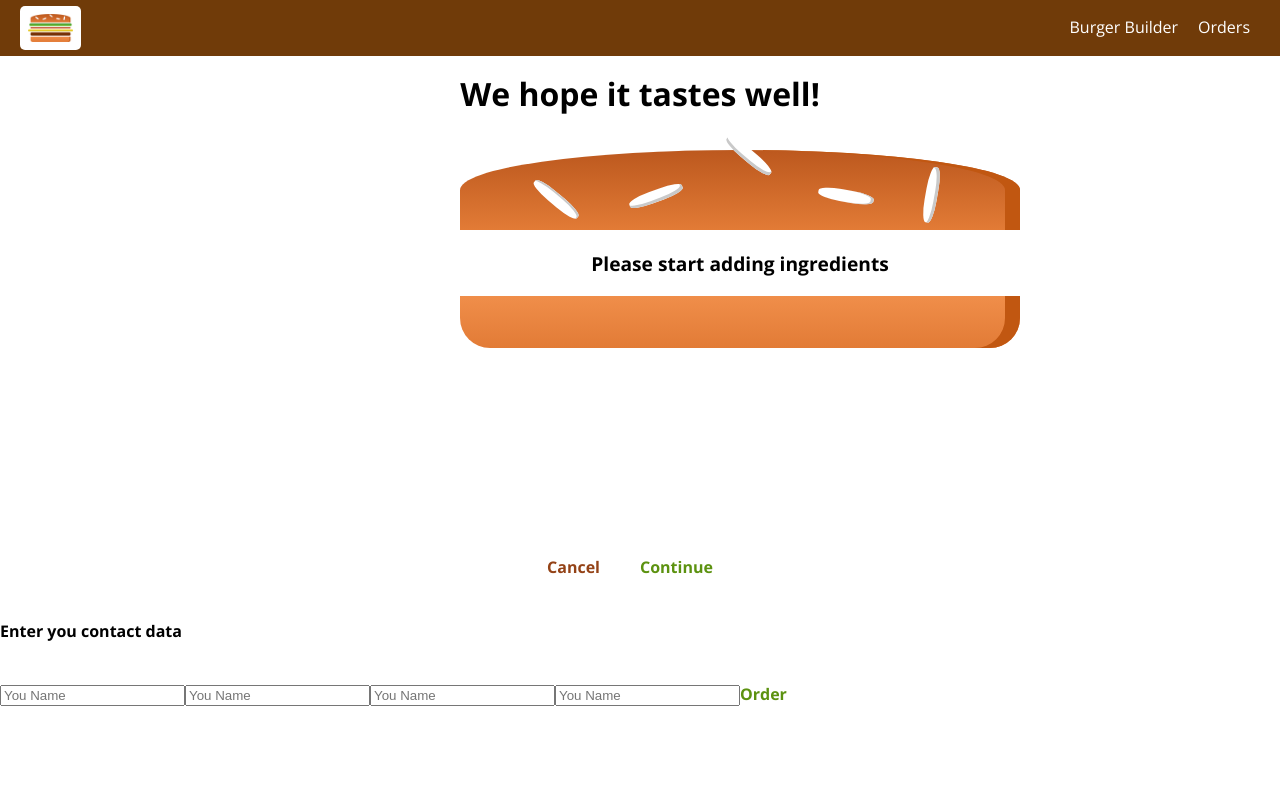
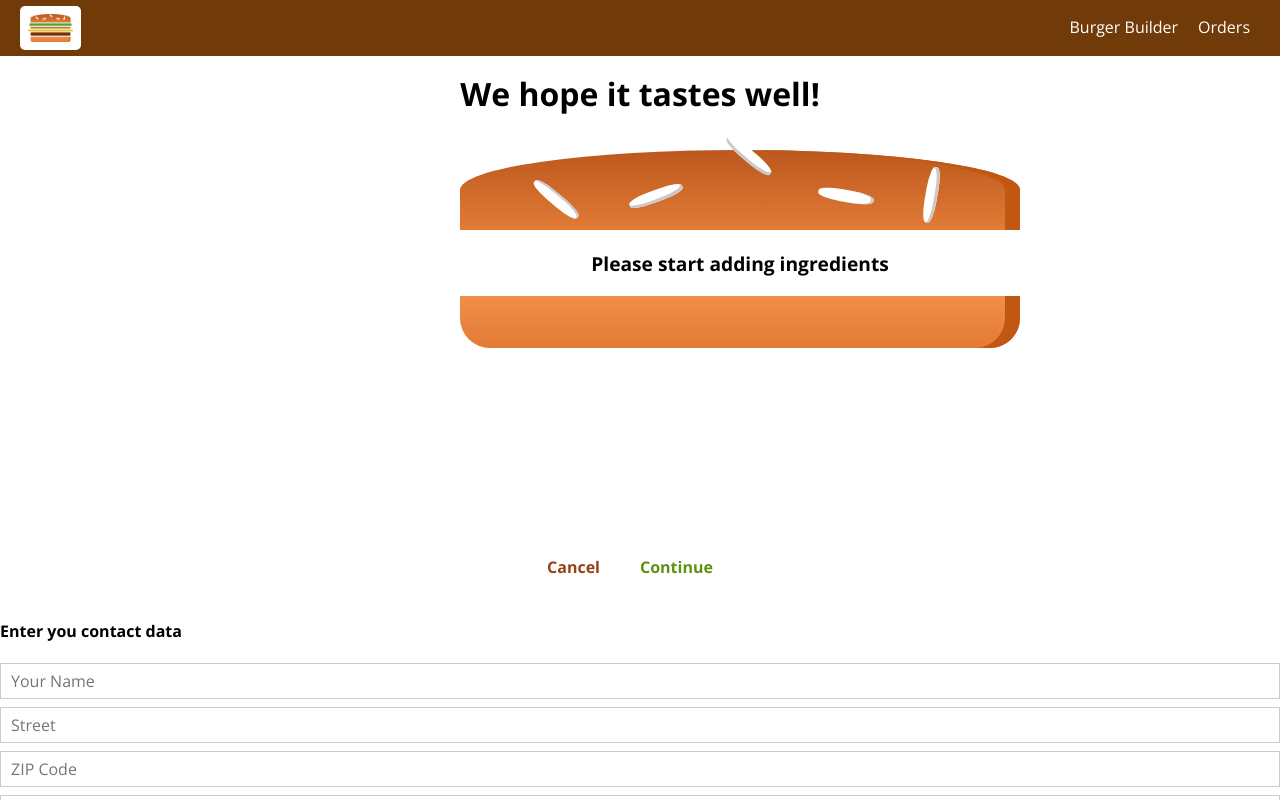
Before and after one commit to diegorochawebdg/burger-builder, a React (Create React App) app: page /checkout in a window 1280 px wide. Both pictures are taken after a click on the button "Continue". Shown: the top 800 px of the page. Built offline with nearby package versions, Linux system fonts and the light colour scheme.

Commit message:
form send

```diff
--- /dev/null
+++ b/src/components/UI/Input/Input.module.scss
@@ -0,0 +1,27 @@
+.Input {
+  width: 100%;
+  padding: 10px;
+  box-sizing: border-box;
+}
+
+.Label {
+  font-weight: bold;
+  display: block;
+  margin-bottom: 8px;
+}
+
+.InputElement {
+  outline: none;
+  border: 1px solid #ccc;
+  background-color: #fff;
+  font: inherit;
+  padding: 6px 10px;
+  display: block;
+  box-sizing: border-box;
+  width: 100%;
+
+  &:focus {
+    outline: none;
+    background-color: #ccc;
+  }
+}
--- /dev/null
+++ b/src/components/UI/Input/index.tsx
@@ -0,0 +1,42 @@
+import React from 'react';
+import classes from './Input.module.scss';
+
+const Input= (props: any) => {
+  let inputElement = null;
+
+  switch (props.elementType) {
+    case ('input'):
+      inputElement = <input className={classes.InputElement} {...props.elementConfig} value={props.value} onChange={props.changed} />
+    break;
+
+    case ('textarea'):
+      inputElement = <textarea className={classes.InputElement} {...props.elementConfig} value={props.value} onChange={props.changed} />
+    break;
+
+    case ('select'):
+      inputElement = (
+        <select
+          className={classes.InputElement} onChange={props.changed}>
+            {props.elementConfig.options.map((option: any) => (
+              <option key={option.value} value={option.value}>
+                {option.displayValue}
+              </option>
+            ))}
+        </select>
+      );
+    break;
+
+    default:
+      inputElement = <input className={classes.InputElement} {...props.elementConfig} value={props.value} onChange={props.changed} />
+    break;
+  }
+
+  return (
+    <div>
+      <label className={classes.Label}>{props.label}</label>
+      {inputElement}
+    </div>
+  );
+}
+
+export default Input;
--- a/src/containers/Checkout/Checkout.jsx
+++ b/src/containers/Checkout/Checkout.jsx
@@ -8,7 +8,7 @@
     ingredients: {},
     price: 0,
   }
-  componentWillMount() {
+  componentDidMount() {
     const query = new URLSearchParams(this.props.location.search);
     const ingredients = {};
     let price = 0;
--- /dev/null
+++ b/src/containers/Checkout/ContactData/index.jsx
@@ -0,0 +1,152 @@
+import React, { Component } from 'react'
+import Button from '../../../components/UI/Button/Button'
+import Axios from '../../../axios-orders';
+import Spinner from '../../../components/UI/Spinner/Spinner';
+import Input from '../../../components/UI/Input';
+
+export class ContactData extends Component {
+  state = {
+    orderForm: {
+      name: {
+        elementType: 'input',
+        elementConfig: {
+          type: 'text',
+          placeholder: 'Your Name',
+        },
+        value: '',
+      },
+      street: {
+        elementType: 'input',
+        elementConfig: {
+          type: 'text',
+          placeholder: 'Street',
+        },
+        value: '',
+      },
+      zipCode: {
+        elementType: 'input',
+        elementConfig: {
+          type: 'text',
+          placeholder: 'ZIP Code',
+        },
+        value: '',
+      },
+      country: {
+        elementType: 'input',
+        elementConfig: {
+          type: 'text',
+          placeholder: 'Country',
+        },
+        value: '',
+      },
+      email: {
+        elementType: 'input',
+        elementConfig: {
+          type: 'email',
+          placeholder: 'Your E-mail',
+        },
+        value: '',
+      },
+      deliveryMethod: {
+        elementType: 'select',
+        elementConfig: {
+          options: [
+            {
+              value: 'fastest',
+              displayValue: 'Fastest',
+            },
+            {
+              value: 'cheapest',
+              displayValue: 'cheapest',
+            },
+          ]
+        },
+        value: '',
+      },
+    },
+    loading: false,
+  }
+
+  orderHandler = (event) => {
+    event.preventDefault();
+
+    this.setState({
+      loading: true,
+    })
+
+    const formData = {};
+    for (let formElementIdentifier in this.state.orderForm) {
+      formData[formElementIdentifier] = this.state.orderForm[formElementIdentifier].value;
+    }
+    const order = {
+      ingredients: this.props.ingredients,
+      price: this.props.price,
+      orderData: formData,
+    }
+
+    Axios.post(
+      '/orders.json',
+      order,
+    )
+      .then(() => {
+        this.setState({
+          loading: false,
+        });
+        this.props.history.push('/');
+      })
+      .catch(error => {
+        console.log('error => ', error);
+        this.setState({
+          loading: false,
+        })
+      });
+  }
+
+  inputChangedHandler = (event, inputIdentifier) => {
+    const updatedOrderForm = {
+      ...this.state.orderForm,
+    }
+    const updatedFormElement = {
+      ...updatedOrderForm[inputIdentifier]
+    }
+    updatedFormElement.value = event.target.value;
+    updatedOrderForm[inputIdentifier] = updatedFormElement;
+    this.setState({
+      orderForm: updatedOrderForm,
+    })
+  }
+
+  render () {
+    const formElementsArray = [];
+    for (let key in this.state.orderForm) {
+      formElementsArray.push({
+        id: key,
+        config: this.state.orderForm[key],
+      })
+    }
+    let form = (
+      <form onSubmit={this.orderHandler}>
+        {formElementsArray.map(formElement => (
+          <Input
+            key={formElement.id}
+            elementType={formElement.config.elementType}
+            elementConfig={formElement.config.elementConfig}
+            value={formElement.config.value}
+            changed={(event) => this.inputChangedHandler(event, formElement.id)} />
+        ))}
+        <Button btnType="Success">Order</Button>
+      </form>
+    );
+    if (this.state.loading) {
+      form = <Spinner />
+    }
+    return (
+      <div>
+        <h4>Enter you contact data</h4>
+        {form}
+      </div>
+    )
+  }
+}
+
+export default ContactData
--- a/src/containers/Checkout/ContactData/index.tsx
+++ /dev/null
@@ -1,78 +0,0 @@
-import React, { Component } from 'react'
-import Button from '../../../components/UI/Button/Button'
-import Axios from '../../../axios-orders';
-import Spinner from '../../../components/UI/Spinner/Spinner';
-
-export class ContactData extends Component<any> {
-  state: any = {
-    name: '',
-    email: '',
-    address: {
-      street: '',
-      postaCode: '',
-    },
-    loading: false,
-  }
-
-  orderHandler = (event: any) => {
-    event.preventDefault();
-
-    this.setState({
-      loading: true,
-    })
-    const order = {
-      ingredients: this.props.ingredients,
-      price: this.props.price,
-      customer: {
-        name: "Jubileu",
-        address: {
-          street: 'Rua dos bobos',
-          zipCode: '123345',
-          country: 'Tangamandápio',
-        },
-        email: 'lalala@hahaha.com',
-      },
-      deliveryMethod: 'fastest',
-    }
-
-    Axios.post(
-      '/orders.json',
-      order,
-    )
-    .then(() => {
-      this.setState({
-        loading: false,
-      });
-      this.props.history.push('/');
-    })
-    .catch(error => {
-      console.log('error => ', error);
-      this.setState({
-        loading: false,
-      })
-    });
-  }
-
-  render () {
-    let form = (
-      <form>
-          <input type="text" name="name" placeholder="You Name" />
-          <input type="text" name="email" placeholder="You Name" />
-          <input type="text" name="street" placeholder="You Name" />
-          <input type="text" name="postal" placeholder="You Name" />
-          <Button btnType="Success" clicked={this.orderHandler}>Order</Button>
-        </form>
-    );
-    if (this.state.loading) {
-      form = <Spinner />
-    }
-    return (
-      <div>
-        <h4>Enter you contact data</h4>
-        {form}
-      </div>
-    )
-  }
-}
-
-export default ContactData
```
